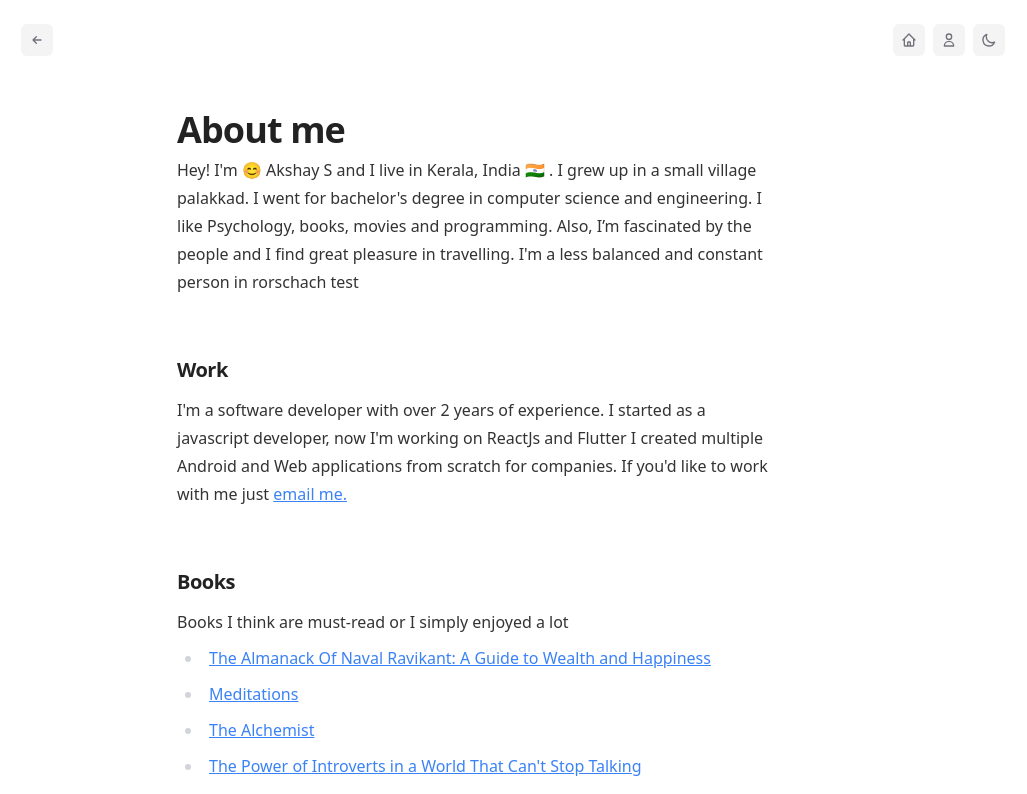
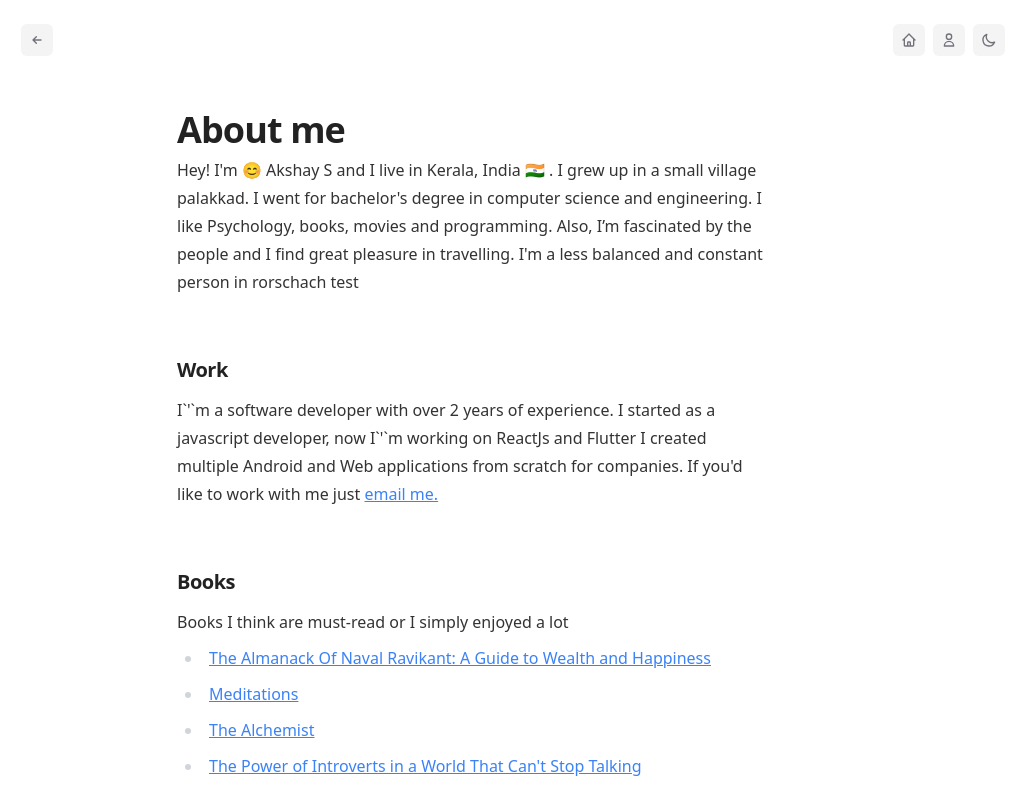
Before and after one commit to akshays-repo/akshays-webiste, a Next.js app: page /about in a window 1280 px wide. Shown: the top 794 px of the page, without its empty margins (127-1154 px from the left). Built offline with nearby package versions, Linux system fonts and the light colour scheme; no server answers.

Commit message:
fix: &apos error

```diff
--- a/src/pages/about/index.tsx
+++ b/src/pages/about/index.tsx
@@ -49,10 +49,11 @@ const AboutMe = () => {
           <Section.Title as="h2">Work</Section.Title>
           <Section.Content>
             <div className="prose dark:prose-dark">
-              I'm a software developer with over 2 years of experience. I
-              started as a javascript developer, now I'm working on ReactJs and
-              Flutter I created multiple Android and Web applications from
-              scratch for companies. If you&apos;d like to work with me just{" "}
+              I`&apos;`m a software developer with over 2 years of experience. I
+              started as a javascript developer, now I`&apos;`m working on
+              ReactJs and Flutter I created multiple Android and Web
+              applications from scratch for companies. If you&apos;d like to
+              work with me just{" "}
               <ExternalLink href="mailto:bartosz.jarocki@icloud.com">
                 email me.
               </ExternalLink>
```
